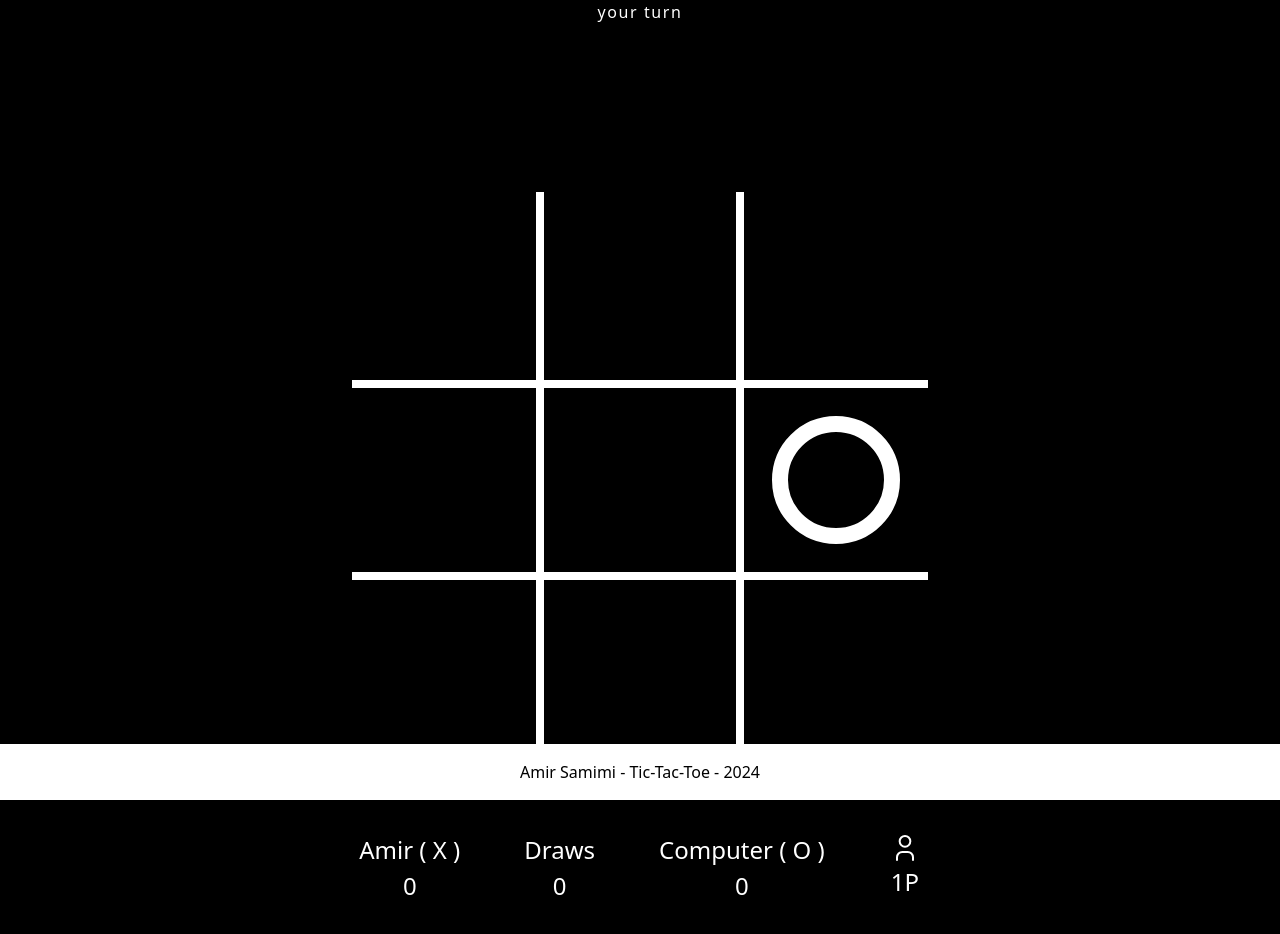
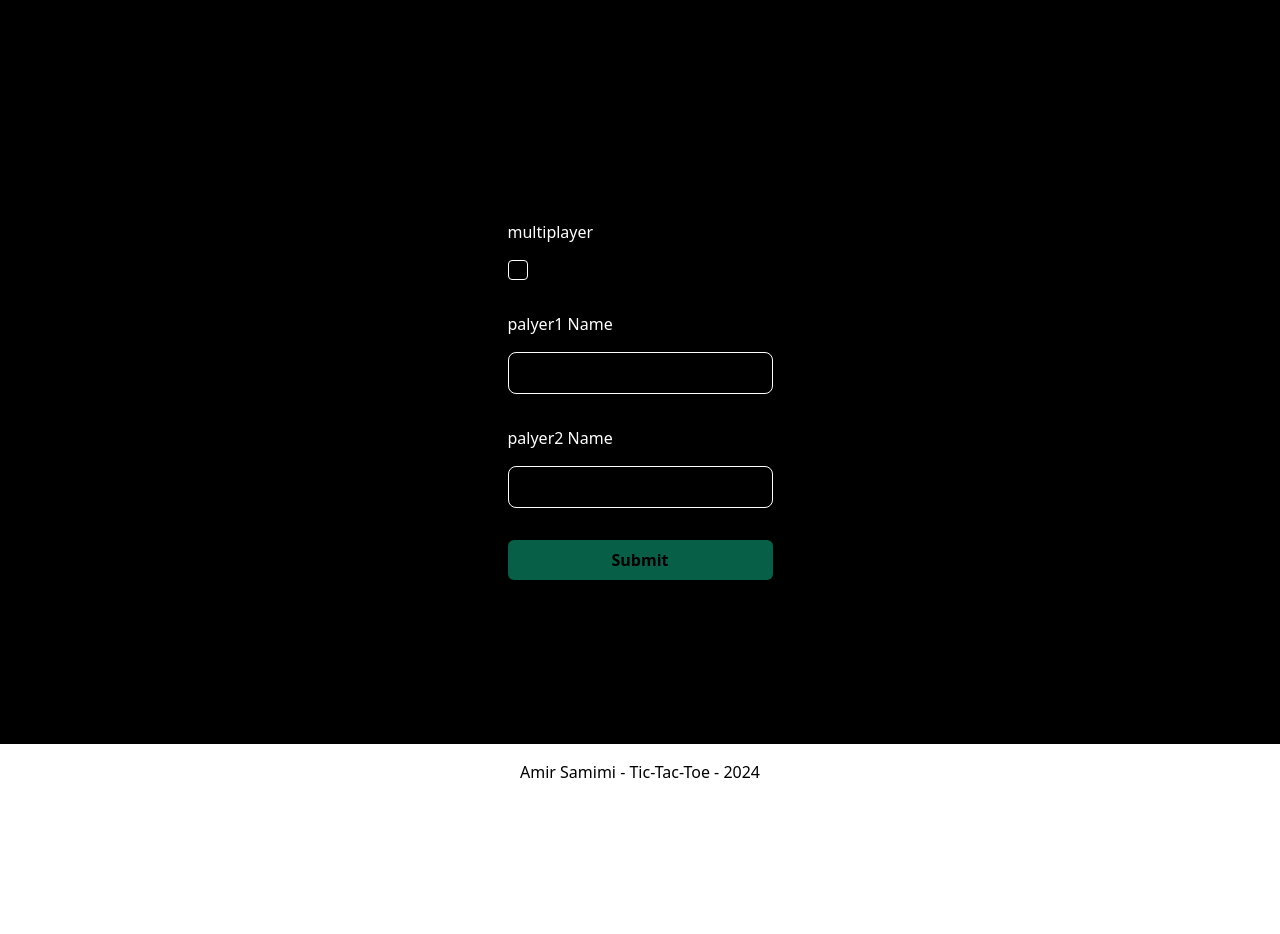
Before and after one commit to amirnsamimi/tic-tac-toe, a Vue app: page / in a window 1280 px wide. After the commit the page ends 800 px from the top, so only its background shows below. Built offline with nearby package versions, Linux system fonts and the light colour scheme.

Commit message:
game initializer with names added. winners announcement conditional rendering added

```diff
--- a/src/App.vue
+++ b/src/App.vue
@@ -1,17 +1,26 @@
 <script setup lang="ts">
 import multi from "@/assets/multi.svg";
 import one from "@/assets/one.svg";
-import { onMounted, reactive, ref } from "vue";
+import { onMounted, reactive, ref, watchEffect } from "vue";
 import Game from "./lib/game";
+import type { clientState } from "./lib/definitions";
 
 
-const game = reactive(new Game("Amir", "Javid"));
+const game = reactive(new Game("player1", "player2"));
 const loading = ref<boolean>(false);
+const state = ref<clientState>(0)
+const players = ref<{[key:string]:string}>({player1:"",player2:""});
+const multiplayer = ref<boolean>(false)
 
 onMounted(() => {
   game.init();
   game.gameHandler(0);
 });
+
+const gameInit = ():void => {
+  game.init(players.value.player1,players.value.player2);
+  state.value = 2
+}
 
 const clickHandler = (box: number): void => {
   if (!game.multiplayer) {
@@ -27,10 +36,37 @@ const loadingConcept = (): void => {
     loading.value = false;
   }, 1000);
 };
+
+const reloadGame = ():void=>{
+  window.location.reload()
+}
+
+watchEffect(()=>{
+  console.log(multiplayer.value)
+})
+
 </script>
 <!-- ask about .once and disable -->
 <template>
-  <main class="grid gap">
+  <main v-if="state === 0">
+    <form @submit.prevent="gameInit" class="grid gap-8">
+      <label class="items-start">
+        multiplayer
+        <input v-model="multiplayer" type="checkbox">
+        <div class="checkbox-faker"></div>
+      </label>
+      <label>
+        palyer1 Name
+      <input v-model="players['player1']" type="text" >
+    </label>
+    <label>
+        palyer2 Name
+      <input :disabled="multiplayer"  v-model="players['player2']" type="text" >
+    </label>
+    <button class="text-black py-2 px-4 bg-emerald-800 rounded-md font-bold" type="submit"> Submit </button>
+    </form>
+  </main>
+  <main v-else-if="state === 2" class="grid gap relative">
     <div class="min-h-32 mb-16">
       <div
         v-if="loading"
@@ -132,19 +168,19 @@ const loadingConcept = (): void => {
     <div
       class="text-white w-full flex mb-8 justify-center mt-16 gap-16 text-[1.5rem]"
     >
-      <div class="text-center">
+      <div :class="`text-center  ${game.turn === 2  && 'text-gray-500'}`">
         <div>{{ game.player1 }} ( X )</div>
         <div>{{ game.p1Score }}</div>
       </div>
-      <div class="text-center">
+      <div class="text-center text-gray-500">
         <div>Draws</div>
-        <div>{{ game.p1Score }}</div>
+        <div>{{ game.draw }}</div>
       </div>
-      <div v-if="game.multiplayer" class="text-center">
+      <div v-if="game.multiplayer" :class="`text-center  ${game.turn === 1 && 'text-gray-500'}`">
         <div>{{ game.player2 }} ( O )</div>
         <div>{{ game.p2Score }}</div>
       </div>
-      <div v-else class="text-center">
+      <div v-else :class="`text-center  ${game.turn === 1 && 'text-gray-500'}`">
         <div>Computer ( O )</div>
         <div>{{ game.p2Score }}</div>
       </div>
@@ -156,6 +192,11 @@ const loadingConcept = (): void => {
         </button>
       </div>
     </div>
+    <div v-if="game.winner.length > 0" class= "text-white absolute flex flex-col justify-center items-center w-full h-full bg-black">
+      {{ game.winner }} win the game!
+    <div>      <button class=" w-full text-black py-2 px-4 mt-8 bg-emerald-800 rounded-md font-bold" @click.prevent="game.reset()"> restart game </button>
+      <button class=" w-full text-white py-2 px-4 mt-8 border border-emerald-800 rounded-md font-light" @click.prevent="reloadGame"> choose players </button> </div>
+    </div>
   </main>
 
   <footer
@@ -166,6 +207,49 @@ const loadingConcept = (): void => {
 </template>
 
 <style>
+
+input[type="checkbox"]{
+  display: none;
+}
+
+input[type="checkbox"] ~ .checkbox-faker{
+  background-color: transparent;
+  height: 20px;
+  width: 20px;
+  border: 1px solid white;
+  border-radius: 4px;
+}
+input[type="checkbox"]:checked ~ .checkbox-faker{
+  background-color: rgb(6,95,70);
+  height: 20px;
+  width: 20px;
+  border: 1px solid rgb(6,95,70);
+  border-radius: 4px;
+}
+
+label{
+  color: white;
+  display: flex;
+  flex-direction: column;
+  gap:1rem;
+}
+
+input{
+  background-color: transparent;
+  color: white;
+  padding: 0.5rem 1rem;
+  border-radius: 0.5rem;
+  border: white 1px solid;
+}
+
+input:disabled{
+  background-color: rgba(38, 38, 38, 0.481);
+  color: white;
+  padding: 0.5rem 1rem;
+  border-radius: 0.5rem;
+  border: rgba(38, 38, 38, 0.481) 1px solid;
+}
+
 button {
   display: flex;
   justify-content: center;
--- a/src/lib/definitions.ts
+++ b/src/lib/definitions.ts
@@ -3,3 +3,11 @@ export enum Turns {
     Player1,
     Player2,
   }
+
+  export enum clientState{
+    names = 0,
+    edit,
+    playing,
+    winners,
+
+  }
--- a/src/lib/game.ts
+++ b/src/lib/game.ts
@@ -7,6 +7,8 @@ export default class Game {
   public player2: string = "";
   public p1Score: number = 0;
   public p2Score: number = 0;
+  public draw:number = 0;
+  private totalScore:number = 0;
   public winner: string = "";
   public turn: Turns = 0;
   public boardPattern: number[][] = [
@@ -59,27 +61,73 @@ export default class Game {
           this.player1Pattern.push(box);
         const clickedIndex = this.remained.findIndex((i) => i === box);
         this.remained.splice(clickedIndex, 1);
+        this.checkWinner()
           this.turn = 2;
         } else {
           this.player2Pattern.push(box);
         const clickedIndex = this.remained.findIndex((i) => i === box);
         this.remained.splice(clickedIndex, 1);
+        this.checkWinner()
           this.turn = 1;
         }
       } else {
         this.player1Pattern.push(box);
         const clickedIndex = this.remained.findIndex((i) => i === box);
         this.remained.splice(clickedIndex, 1);
+        this.checkWinner()
         this.turn = 2;
         setTimeout(() => {
           this.randomBox();
+          this.checkWinner()
           this.turn = 1;
         }, 1000);
       }
     } else {
         this.randomBox();
-        this.turn = 2;
+        this.checkWinner()
+        this.turn = 1;
+
     }
+
+
+
+  }
+
+  private checkWinner():void{
+
+    if(this.totalScore >= 5){
+      if( this.p1Score > this.p2Score){
+        this.winner = this.player1
+      }else if(this.p1Score < this.p2Score){
+        this.winner = this.player2
+      }else{
+        this.winner = "Draw!"
+      }
+
+
+    }else{
+      if(this.turn === 2 && this.winningPatterns.some( pattern => pattern.every( p => this.player2Pattern.includes(p)))){
+        this.p2Score++;
+        this.totalScore += 1;
+
+        setTimeout(()=>{
+          this.nextRound();
+        },1500)
+
+       }else if(this.turn === 1 && this.winningPatterns.some( pattern => pattern.every( p => this.player1Pattern.includes(p)))){
+        this.p1Score++;
+        this.totalScore += 1;
+        setTimeout(()=>{
+          this.nextRound();
+        },1500)
+    }else if(this.remained.length < 1){
+      this.draw++;
+      this.totalScore += 1;
+      setTimeout(()=>{
+        this.nextRound();
+      },1500)
+    }
+  }
   }
 
   public init(p1?: string, p2?: string): void {
@@ -88,6 +136,8 @@ export default class Game {
     this.player2 = p2 || this.player2;
     this.p1Score = 0;
     this.p2Score = 0;
+    this.draw = 0;
+    this.totalScore = 0;
     this.winner = "";
     this.player2Pattern = [];
     this.player1Pattern = [];
@@ -96,11 +146,22 @@ export default class Game {
 
   public reset(): void {
     this.boxes = this.boardPattern.flat();
+    this.remained = [...this.boxes]
     this.p1Score = 0;
     this.p2Score = 0;
+    this.draw = 0;
+    this.totalScore = 0;
     this.winner = "";
     this.player2Pattern = [];
     this.player1Pattern = [];
     this.multiplayer = this.multiplayer;
   }
+
+
+  public nextRound():void{
+    this.boxes = this.boardPattern.flat();
+    this.remained = [...this.boxes]
+    this.player2Pattern = [];
+    this.player1Pattern = [];
+  }
 }
```
